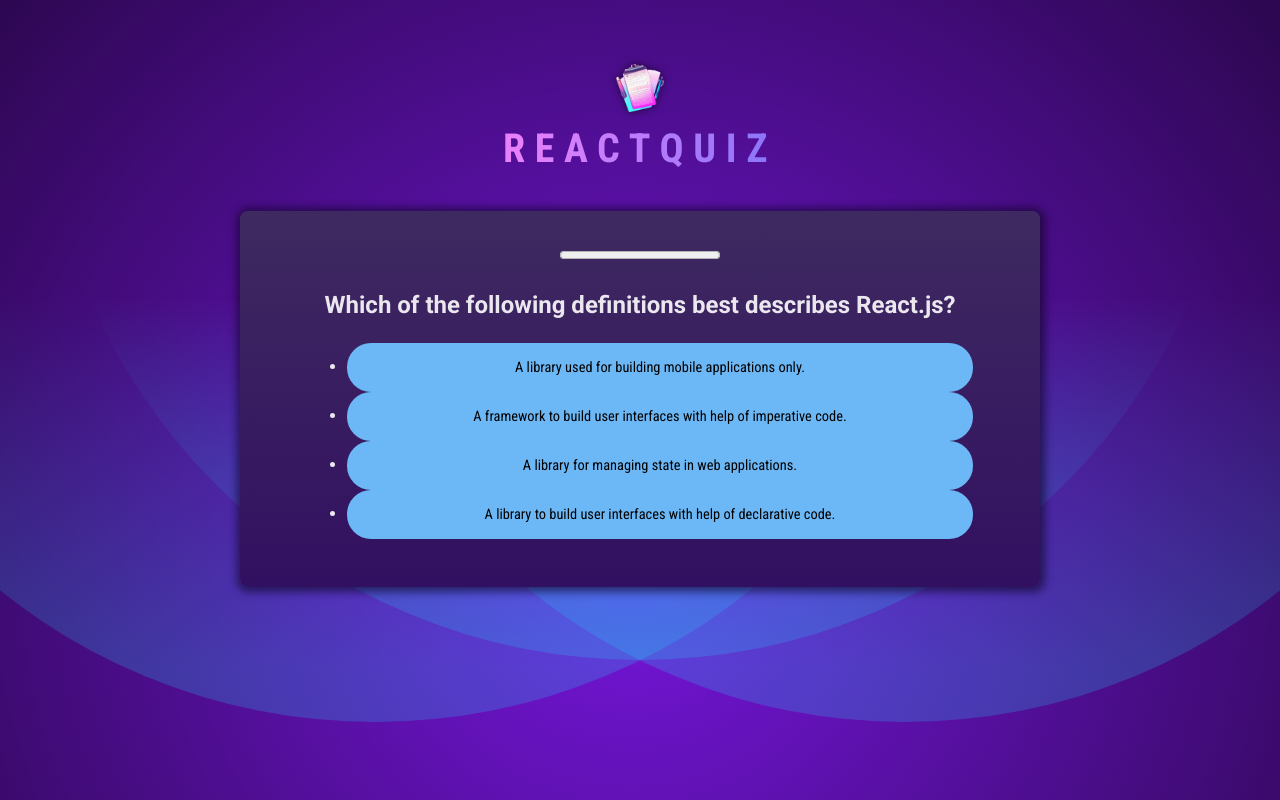
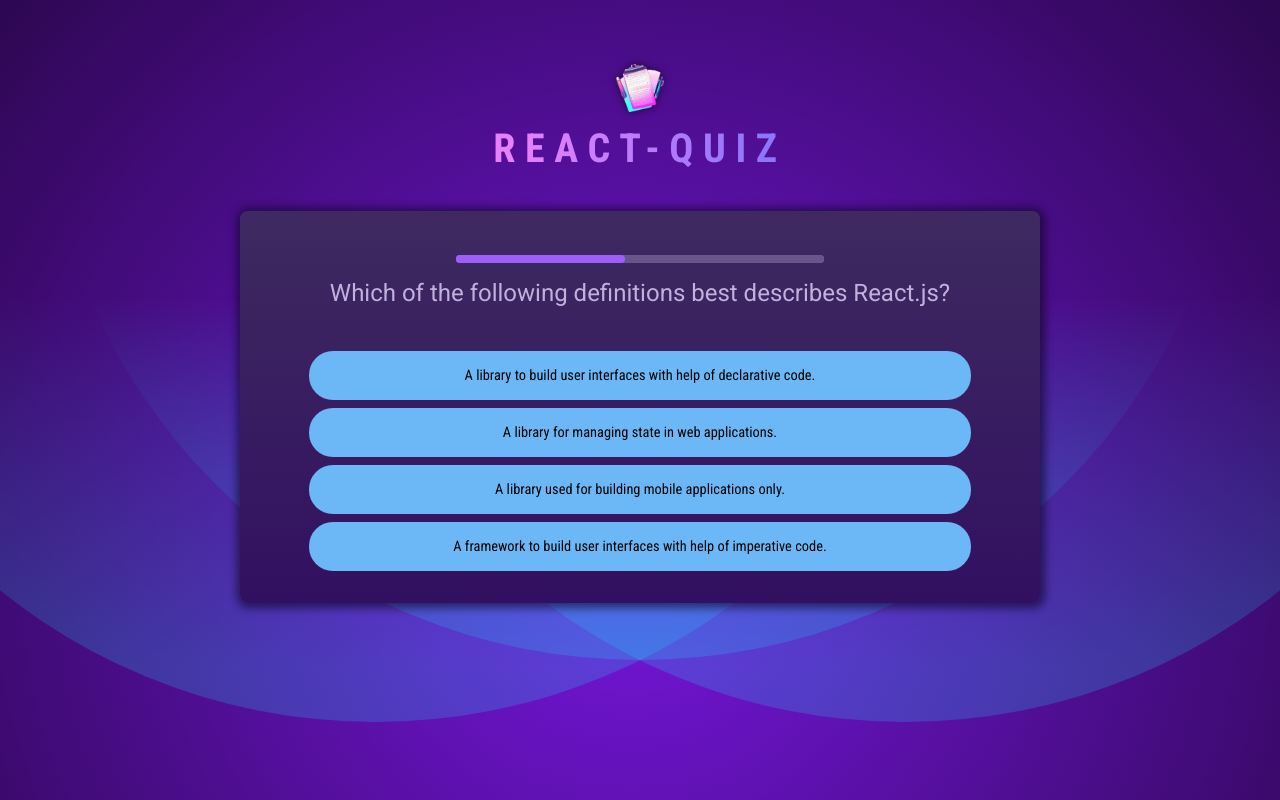
Before and after one commit to Afrag61/EFFECTS-ADV-PRJ, a React (Vite) app: page / in a window 1280 px wide. Built offline with nearby package versions, Linux system fonts and the light colour scheme.

Commit message:
Quiz Finished

```diff
--- a/index.html
+++ b/index.html
@@ -4,7 +4,7 @@
     <meta charset="UTF-8" />
     <link rel="icon" type="image/svg+xml" href="/quiz-logo.png" />
     <meta name="viewport" content="width=device-width, initial-scale=1.0" />
-    <title>ReactQuiz</title>
+    <title>React-Quiz</title>
   </head>
   <body>
     <div id="root"></div>
--- /dev/null
+++ b/src/Components/Answers.jsx
@@ -0,0 +1,44 @@
+import { useRef } from 'react'
+
+const Answers = ({ answers, selectedAnswer, answerState, onSelect }) => {
+  const shuffledAnswers = useRef();
+
+  if (!shuffledAnswers.current) {
+    shuffledAnswers.current = [...answers];
+    shuffledAnswers.current.sort(() => Math.random() - 0.5);
+  }
+
+  return (
+    <ul className="answers">
+      {shuffledAnswers.current.map((answer) => {
+        const isSelected = selectedAnswer === answer;
+        let cssClass = "";
+
+        if (answerState === "answered" && isSelected) {
+          cssClass = "selected";
+        }
+
+        if (
+          (answerState === "correct" || answerState === "wrong") &&
+          isSelected
+        ) {
+          cssClass = answerState;
+        }
+
+        return (
+          <li key={answer} className="answer">
+            <button
+              onClick={() => onSelect(answer)}
+              className={cssClass}
+              disabled={answerState !== ''}
+            >
+              {answer}
+            </button>
+          </li>
+        );
+      })}
+    </ul>
+  );
+};
+
+export default Answers;
--- a/src/Components/Header.jsx
+++ b/src/Components/Header.jsx
@@ -4,7 +4,7 @@ const Header = () => {
     return (
         <header>
             <img src={logoImg} />
-            <h1>ReactQuiz</h1>
+            <h1>React-Quiz</h1>
         </header>
     );
 }
--- /dev/null
+++ b/src/Components/Question.jsx
@@ -0,0 +1,68 @@
+import { useState } from "react";
+
+import QUESTIONS from "../questions.js";
+import Answers from "./Answers";
+import QuestionTimer from "./QuestionTimer";
+
+const Question = ({ index, onSelectAnswer, onSkipAnswer }) => {
+  const [answer, setAnswer] = useState({
+    selectedAnswer: "",
+    isCorrect: null,
+  });
+
+  let timer = 10000;
+
+  if (answer.selectedAnswer) {
+    timer = 1000;
+  }
+
+  if (answer.isCorrect !== null) {
+    timer = 2000;
+  }
+
+  const handleSelectAnswer = (answer) => {
+    setAnswer({
+      selectedAnswer: answer,
+      isCorrect: null,
+    });
+
+    setTimeout(() => {
+      setAnswer({
+        selectedAnswer: answer,
+        isCorrect: QUESTIONS[index].answers[0] === answer,
+      });
+
+      setTimeout(() => {
+        onSelectAnswer(answer);
+      }, 2000);
+    }, 1000);
+  };
+
+  let answerState = "";
+
+  if (answer.selectedAnswer && answer.isCorrect !== null) {
+    answerState = answer.isCorrect ? "correct" : "wrong";
+  } else if (answer.selectedAnswer) {
+    answerState = "answered";
+  }
+
+  return (
+    <div className="question">
+      <QuestionTimer
+        key={timer}
+        timeout={timer}
+        onTimeout={answer.selectedAnswer === '' ? onSkipAnswer : null}
+        mode={answerState}
+      />
+      <h2>{QUESTIONS[index].text}</h2>
+      <Answers
+        answers={QUESTIONS[index].answers}
+        selectedAnswer={answer.selectedAnswer}
+        answerState={answerState}
+        onSelect={handleSelectAnswer}
+      />
+    </div>
+  );
+};
+
+export default Question;
--- a/src/Components/QuestionTimer.jsx
+++ b/src/Components/QuestionTimer.jsx
@@ -1,22 +1,34 @@
 import { useEffect, useState } from "react";
 
+const QuestionTimer = ({ timeout, onTimeout, mode }) => {
+  const [remainingTime, setRemainingTime] = useState(timeout);
 
-const QuestionTimer = ({ timeout, onTimeout }) => {
-    const [remainingTime, setRemainingTime] = useState(timeout)
+  useEffect(() => {
+    const timer = setTimeout(onTimeout, timeout);
 
-    useEffect(() => {
-        setTimeout(onTimeout, timeout)
-    },[onTimeout, timeout])
+    return () => {
+      clearTimeout(timer);
+    };
+  }, [onTimeout, timeout]);
 
-    useEffect(() => {
-        setInterval(() => {
-            setRemainingTime(prev => prev - 100)
-        }, 100)
-    }, [])
+  useEffect(() => {
+    const interval = setInterval(() => {
+      setRemainingTime((prev) => prev - 100);
+    }, 100);
 
-    return (
-        <progress id="question-time" max={timeout} value={remainingTime} />
-    );
-}
+    return () => {
+      clearInterval(interval);
+    };
+  }, []);
+
+  return (
+    <progress
+      id="question-time"
+      max={timeout}
+      value={remainingTime}
+      className={mode}
+    />
+  );
+};
 
 export default QuestionTimer;
--- a/src/Components/Quiz.jsx
+++ b/src/Components/Quiz.jsx
@@ -1,47 +1,45 @@
-import { useState } from "react";
+import { useCallback, useState } from "react";
 
-import QUESTIONS from './../questions.js'
-import quizComplete from './../assets/quiz-complete.png'
-import QuestionTimer from "./QuestionTimer.jsx";
+import QUESTIONS from "./../questions.js";
+import Summary from "./Summary.jsx";
+import Question from "./Question.jsx";
 
 const Quiz = () => {
-    const [userAnswers, setUserAnswers] = useState([])
+  const [userAnswers, setUserAnswers] = useState([]);
 
-    const activeQuestionIndex = userAnswers.length;
+  const activeQuestionIndex = userAnswers.length
   const quizIsComplete = activeQuestionIndex === QUESTIONS.length;
 
-    const handleSelectAnswer = (selectedAnswer) => {
-        setUserAnswers(prev => [...prev, selectedAnswer])
+  const handleSelectAnswer = useCallback(
+    function handleSelectAnswer(selectedAnswer) {
+      setUserAnswers((prev) => [...prev, selectedAnswer]);
+    },
+    [activeQuestionIndex]
+  );
+
+  const handleSkipAnswer = useCallback(
+    () => handleSelectAnswer(null),
+    []
+  );
+
+  if (quizIsComplete) {
+    return (
+      <Summary userAnswers={userAnswers} />
+    );
   }
-
-    if(quizIsComplete){
-        return <div id="summary">
-            <img src={quizComplete} alt="Trophy icon" />
-            <h2>Quiz Completed</h2>
-        </div>
-    }
-
-    const shuffledAnswers = [...QUESTIONS[activeQuestionIndex].answers]
-    shuffledAnswers.sort(() => Math.random() - 0.5)
 
   return (
     <>
       <div id="quiz">
-                <div className="question">
-                    <QuestionTimer timeout={10000} onTimeout={() => handleSelectAnswer(null)} />
-                    <h2>{QUESTIONS[activeQuestionIndex].text}</h2>
-                    <ul className="answers">
-                        {shuffledAnswers.map((answer) =>
-                            <li key={answer} className="answer">
-                                <button onClick={() => handleSelectAnswer(answer)}>
-                                    {answer}
-                                </button>
-                            </li>)}
-                    </ul>
-                </div>
+        <Question
+          key={activeQuestionIndex}
+          index={activeQuestionIndex}
+          onSelectAnswer={handleSelectAnswer}
+          onSkipAnswer={handleSkipAnswer}
+        />
       </div>
     </>
   );
-}
+};
 
 export default Quiz;
--- /dev/null
+++ b/src/Components/Summary.jsx
@@ -0,0 +1,56 @@
+import quizComplete from "./../assets/quiz-complete.png";
+import QUESTIONS from "../questions.js";
+
+const Summary = ({ userAnswers }) => {
+  const skippedAnswers = userAnswers.filter((answer) => answer === null);
+  const correctAnswers = userAnswers.filter((answer, index) => answer === QUESTIONS[index].answers[0])
+  const incorrectAnswers = userAnswers.filter((answer, index) => answer !== QUESTIONS[index].answers[0])
+
+  const skippedAnswersShare = (skippedAnswers.length / userAnswers.length) * 100
+  const correctAnswersShare = (correctAnswers.length / userAnswers.length) * 100
+  const incorrectAnswersShare = 100 - skippedAnswersShare - correctAnswersShare
+
+  return (
+    <div id="summary">
+      <img src={quizComplete} alt="Trophy icon" />
+      <h2>Quiz Completed</h2>
+      <div id="summary-stats">
+        <p>
+          <span className="number">{`${skippedAnswersShare.toFixed(0)}%`}</span>
+          <span className="text">skipped</span>
+        </p>
+        <p>
+          <span className="number">{`${correctAnswersShare.toFixed(0)}%`}</span>
+          <span className="text">answered correctly</span>
+        </p>
+        <p>
+          <span className="number">{`${incorrectAnswersShare.toFixed(0)}%`}</span>
+          <span className="text">answered incorrectly</span>
+        </p>
+      </div>
+      <ol>
+        {userAnswers.map((answer, index) => {
+          let cssClass = "user-answer";
+
+          if (answer === null) {
+            cssClass += " skipped";
+          } else if (answer === QUESTIONS[index].answers[0]) {
+            cssClass += " correct";
+          } else {
+            cssClass += " wrong";
+          }
+
+          return (
+            <li key={index}>
+              <h3>{index + 1}</h3>
+              <p className="question">{QUESTIONS[index].text}</p>
+              <p className={cssClass}>{answer ?? "skipped"}</p>
+            </li>
+          );
+        })}
+      </ol>
+    </div>
+  );
+};
+
+export default Summary;
--- a/src/index.css
+++ b/src/index.css
@@ -89,7 +89,7 @@ header h1 {
   text-align: center;
 }
 
-#question-overview {
+.question-overview {
   font-family: 'Roboto Condensed', sans-serif;
   font-size: 0.8rem;
   color: #9082a3;
@@ -97,7 +97,7 @@ header h1 {
   text-transform: uppercase;
 }
 
-#question progress {
+.question progress {
   width: 50%;
   height: 0.5rem;
   border-radius: 24px;
@@ -105,29 +105,29 @@ header h1 {
   margin: 0;
 }
 
-#question progress::-webkit-progress-bar {
+.question progress::-webkit-progress-bar {
   background: #6a558a;
   border-radius: 24px;
 }
 
-#question progress::-webkit-progress-value {
+.question progress::-webkit-progress-value {
   background: #9e5ef8;
   border-radius: 24px;
 }
 
-#question progress.answered {
+.question progress.answered {
   background: #f8e59c;
 }
 
-#question progress.answered::-webkit-progress-value {
+.question progress.answered::-webkit-progress-value {
   background: #f8e59c;
 }
 
-#question progress.answered::-webkit-progress-bar {
+.question progress.answered::-webkit-progress-bar {
   background: #6a558a;
 }
 
-#question h2 {
+.question h2 {
   font-family: 'Roboto', sans-serif;
   font-size: 1.5rem;
   font-weight: normal;
@@ -135,7 +135,7 @@ header h1 {
   color: #c1b2dd;
 }
 
-#answers {
+.answers {
   list-style: none;
   margin: 0;
   padding: 0;
```
Lines whose indentation alone changed are shown as unchanged.
